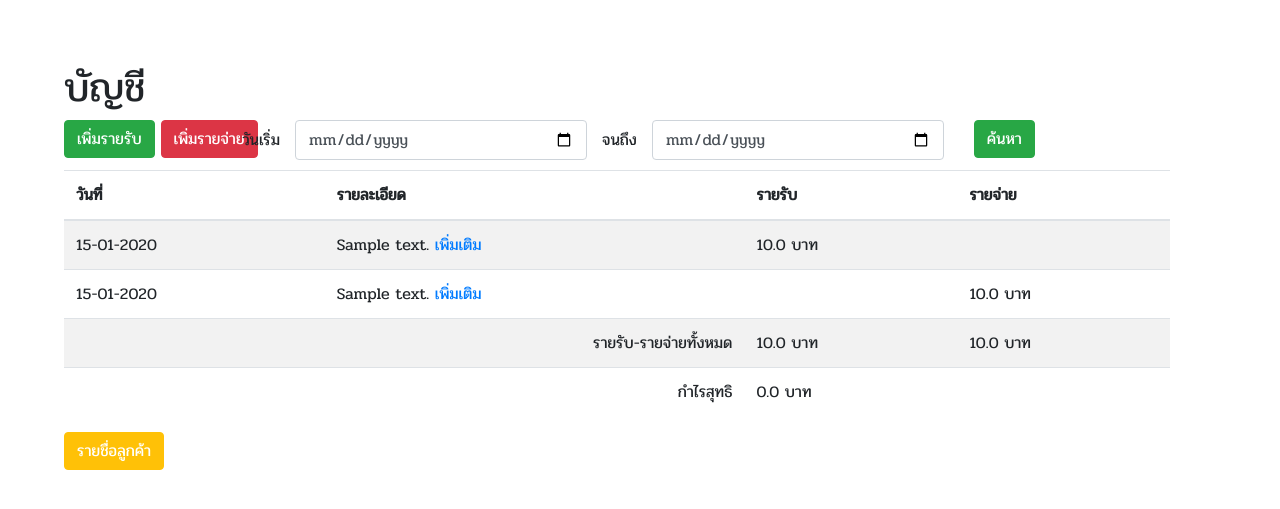
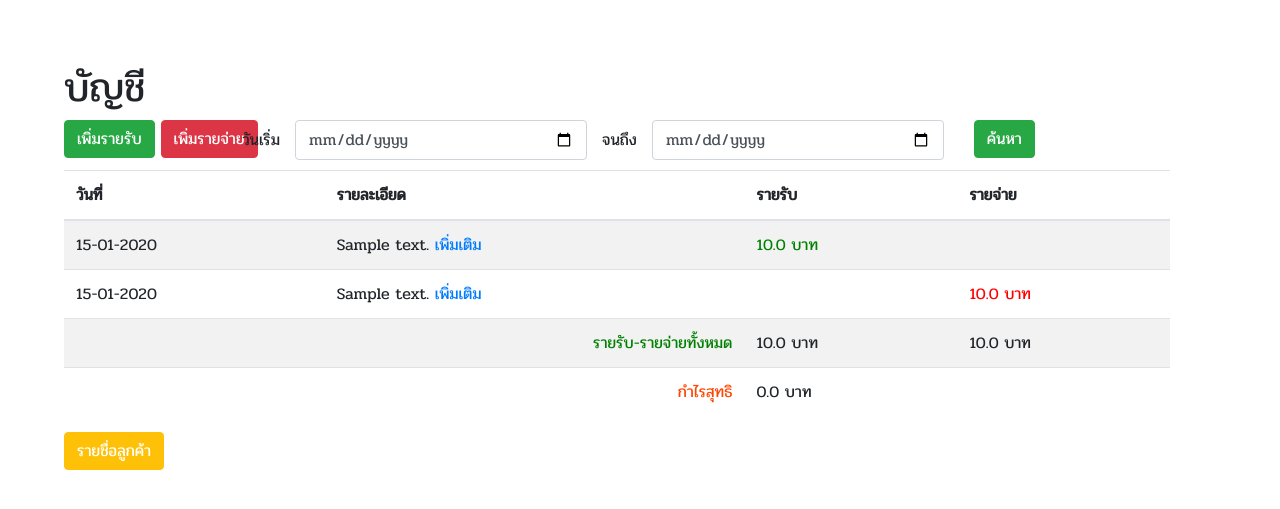
Before and after one commit to H3N9/Project-Webpro, a Django app: page /account/ in a window 1280 px wide. Shown: the part 59-568 px from the top of the page. Run offline with Django 3.2, Linux system fonts and the light colour scheme; a user stored in the database is signed in; tables that the repository leaves empty hold one stand-in row (values such as "Sample post"); some libraries are stand-ins or nearby versions.

Commit message:
updates ui

```diff
--- a/account/templates/account/account.html
+++ b/account/templates/account/account.html
@@ -57,7 +57,7 @@
                     <tr>
                         <td>{{revenue.date|date:"d-m-Y"}}</td>
                         <td>{{revenue.description|truncatechars:"65"}} <a href="{%url 'revenueDetail' aid=revenue.id%}">เพิ่มเติม</a></td>
-                        <td>{{revenue.amount}} บาท</td>
+                        <td style="color: green;">{{revenue.amount}} บาท</td>
                         <td></td>
                     </tr>
                 {%endfor%}
@@ -66,18 +66,18 @@
                         <td>{{expense.date|date:"d-m-Y"}}</td>
                         <td>{{expense.description|truncatechars:"65"}} <a href="{%url 'expenseDetail' aid=expense.id%}">เพิ่มเติม</a></td>
                         <td></td>
-                        <td>{{expense.amount}} บาท</td>
+                        <td style="color: red;">{{expense.amount}} บาท</td>
                     </tr>
                 {%endfor%}
                 <tr>
                     <td></td>
-                    <td style="text-align: right;">รายรับ-รายจ่ายทั้งหมด</td>
+                    <td style="text-align: right; color:green;">รายรับ-รายจ่ายทั้งหมด</td>
+                    <td>{{allRe}} บาท</td>
                     <td>{{allEx}} บาท</td>
-                    <td>{{allRe}} บาท</td>
                 </tr>
                 <tr>
                     <td></td>
-                    <td style="text-align: right;">กำไรสุทธิ</td>
+                    <td style="text-align: right; color: orangered;">กำไรสุทธิ</td>
                     <td>{{profit}} บาท</td>
                     <td></td>
                 </tr>
--- a/project/settings.py
+++ b/project/settings.py
@@ -73,7 +73,7 @@ TEMPLATES = [
 ]
 
 WSGI_APPLICATION = 'project.wsgi.application'
-
+USE_THOUSAND_SEPARATOR = True
 
 # Database
 # https://docs.djangoproject.com/en/3.0/ref/settings/#databases
```
Also changed, not shown: account/templates/account/expenseDetail.html (+5 -3 lines).
